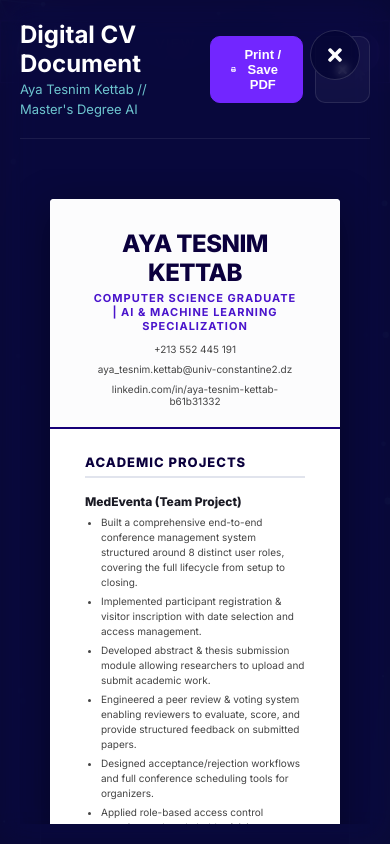
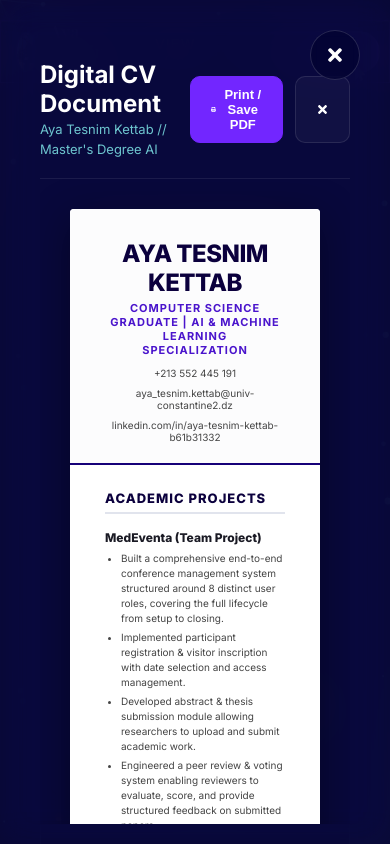
Before and after one commit to KettabAya/Portfolio-Tesnim, a React (Vite) app: page / in a window 390 px wide. Both pictures are taken after a click on the button "VIEW CV". Shown: the top 844 px of the page. Built offline with nearby package versions, Linux system fonts and the light colour scheme; a web font is replaced by a local one.

Commit message:
Fix full page modal scrolling on small screens and add padding for ultra-wide screens

```diff
--- a/src/App.jsx
+++ b/src/App.jsx
@@ -1047,7 +1047,8 @@ function App() {
             <FaTimes />
           </button>
           <div className="cv-modal-card glass-element" onClick={(e) => e.stopPropagation()}>
-            <div className="cv-modal-header">
+            <div className="full-page-inner-container" style={{ maxWidth: '1400px', margin: '0 auto', width: '100%', minHeight: '100vh', display: 'flex', flexDirection: 'column', padding: '40px 20px' }}>
+              <div className="cv-modal-header">
               <div className="header-meta-left">
                 <h2>Digital CV Document</h2>
                 <span>Aya Tesnim Kettab // Master's Degree AI</span>
@@ -1183,6 +1184,7 @@ function App() {
               </div>
             </div>
             </div>
+            </div>
           </div>
         </div>
       )}
@@ -1190,8 +1192,9 @@ function App() {
       {/* Project Details Modal Overlay */}
       {selectedProject && (
         <div className="cv-modal-overlay" onClick={() => setSelectedProject(null)}>
-          <div className="cv-modal-card glass-element project-modal-card" onClick={(e) => e.stopPropagation()} style={{ maxWidth: '1000px', width: '92%' }}>
-            <div className="cv-modal-header" style={{ paddingBottom: '16px', borderBottom: '1px solid rgba(255,255,255,0.08)', marginBottom: '16px' }}>
+          <div className="cv-modal-card glass-element project-modal-card" onClick={(e) => e.stopPropagation()}>
+            <div className="full-page-inner-container" style={{ maxWidth: '1400px', margin: '0 auto', width: '100%', minHeight: '100vh', display: 'flex', flexDirection: 'column', padding: '40px 20px' }}>
+              <div className="cv-modal-header" style={{ paddingBottom: '16px', borderBottom: '1px solid rgba(255,255,255,0.08)', marginBottom: '16px' }}>
               <div className="header-meta-left">
                 <h2>Project Information</h2>
                 <span>Aya Tesnim Kettab // Case Study Decoder</span>
@@ -1330,6 +1333,7 @@ function App() {
             </div>
           </div>
         </div>
+        </div>
       )}
 
       {/* Lightbox Zoom Overlay */}
--- a/src/index.css
+++ b/src/index.css
@@ -1132,7 +1132,7 @@ body {
 
   .glass-hero-card {
     padding: 30px;
-    min-height: 280px;
+    min-height: 55vh; min-height: 400px;
   }
 
   .project-card {
@@ -3075,7 +3075,7 @@ body {
 }
 
 .project-modal-grid .hud-image-box {
-  height: 280px;
+  height: 55vh; min-height: 400px;
   background: rgba(0, 0, 0, 0.4);
   display: flex;
   justify-content: center;
@@ -3673,6 +3673,8 @@ body {
   border-radius: 0 !important;
   margin: 0 !important;
   border: none !important;
+  overflow-y: auto !important;
+  overflow-x: hidden !important;
 }
 
 /* Project Details Full Page */
@@ -3689,6 +3691,8 @@ body {
   margin: 0 !important;
   border: none !important;
   padding: 40px !important; /* give inner breathing room since it touches edges */
+  overflow-y: auto !important;
+  overflow-x: hidden !important;
 }
 
 @media (max-width: 767px) {
```
